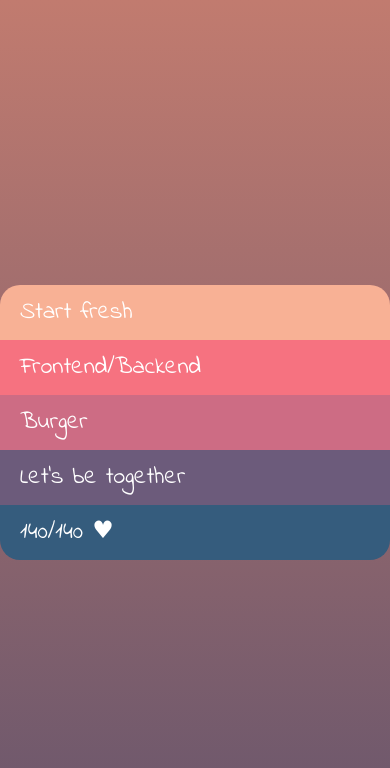
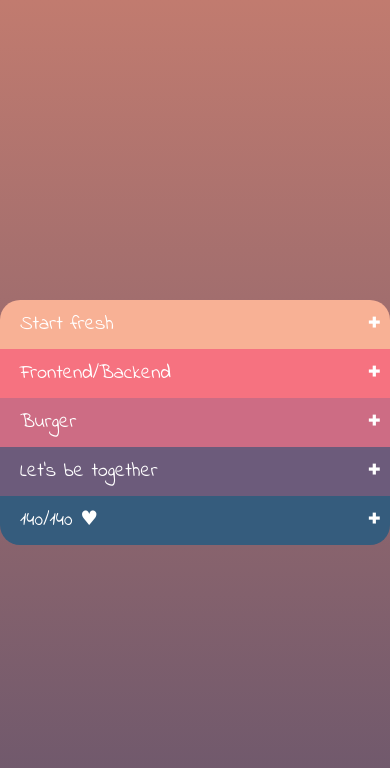
Before and after one commit to nadyavasilyeva/cssBayan, a plain HTML site: page index.html in a window 390 px wide. Drawn offline with Linux system fonts and the light colour scheme.

Commit message:
feat: add a responsive design

```diff
--- a/index.html
+++ b/index.html
@@ -12,31 +12,31 @@
     <div class="wrapper">
         <div class="accordion">
             <details class="accordion__item item_first">
-                <summary class="accordion__title">Start fresh</summary>
+                <summary class="accordion__title">Start fresh<p class="close">✖</p></summary>
                 <div class="memes">
                     <img src="/cssBayan/memes/html.jpg" alt="html fresh">
                 </div>
             </details>
             <details class="accordion__item item_second">
-                <summary class="accordion__title">Frontend/Backend</summary>
+                <summary class="accordion__title">Frontend/Backend<p class="close">✖</p></summary>
                 <div class="memes">
                     <img src="/cssBayan/memes/fun.jpg" alt="funny mem">
                 </div>
             </details>
             <details class="accordion__item item_third">
-                <summary class="accordion__title">Burger</summary>
+                <summary class="accordion__title">Burger<p class="close">✖</p></summary>
                 <div class="memes">
                     <img src="/cssBayan/memes/burger.jpg" alt="burger">
                 </div>
             </details>
             <details class="accordion__item item_four">
-                <summary class="accordion__title">Let's be together</summary>
+                <summary class="accordion__title">Let's be together<p class="close">✖</p></summary>
                 <div class="memes">
                     <img src="/cssBayan/memes/div.jpg" alt="div mem">
                 </div>
             </details>
             <details class="accordion__item item_five">
-                <summary class="accordion__title">140/140 &#9829;</summary>
+                <summary class="accordion__title">140/140 &#9829;<p class="close">✖</p></summary>
                 <div class="memes">
                     <img src="/cssBayan/memes/love.png" alt="heart">
                 </div>
--- a/style.css
+++ b/style.css
@@ -57,6 +57,7 @@ summary {
     position: relative;
 }
 
+
 .accordion__title:hover {
     background-color:rgb(105, 86, 108);
 }
@@ -68,9 +69,12 @@ img {
     transition: 0.3s ease-in-out;
 }
 
+.memes:hover {
+    transform: scale(1.1);
+}
 
 .memes{
-    padding: 10px;
+    padding: 10px 10px 30px;
     margin: 0 auto;
     transition: 0.3s ease-in-out;
     cursor: pointer;
@@ -85,3 +89,55 @@ img {
     0%    {opacity: 0; transform:  translate(0, -20px); }
     100%  {opacity: 1; transform:  translate(0, 0);}
 }
+
+
+.close {
+    display: block;
+    cursor: pointer;
+    position: absolute;
+    right: 10px;
+    top: 25%;
+    font-size: 20px;
+    transform: rotate(45deg);
+    transition: 0.5s ease-in-out;
+}
+.accordion__item[open] .close{
+    display: block;
+    transform: rotate(0deg);
+}
+
+@media all and (max-width: 820px) {
+    body {
+        font-size: 20px;
+    }
+    .close {
+        font-size: 15px;
+    }
+    .accordion {
+        width: 90vh;
+    }
+}
+
+@media all and (max-width: 404px) {
+    body {
+        font-size: 20px;
+    }
+    .close {
+        font-size: 15px;
+    }
+    .accordion {
+        width: 75vh;
+    }
+}
+
+@media all and (max-width: 320px) {
+    body {
+        font-size: 15px;
+    }
+    .close {
+        font-size: 12px;
+    }
+    .accordion {
+        width: 70vh;
+    }
+}
```
